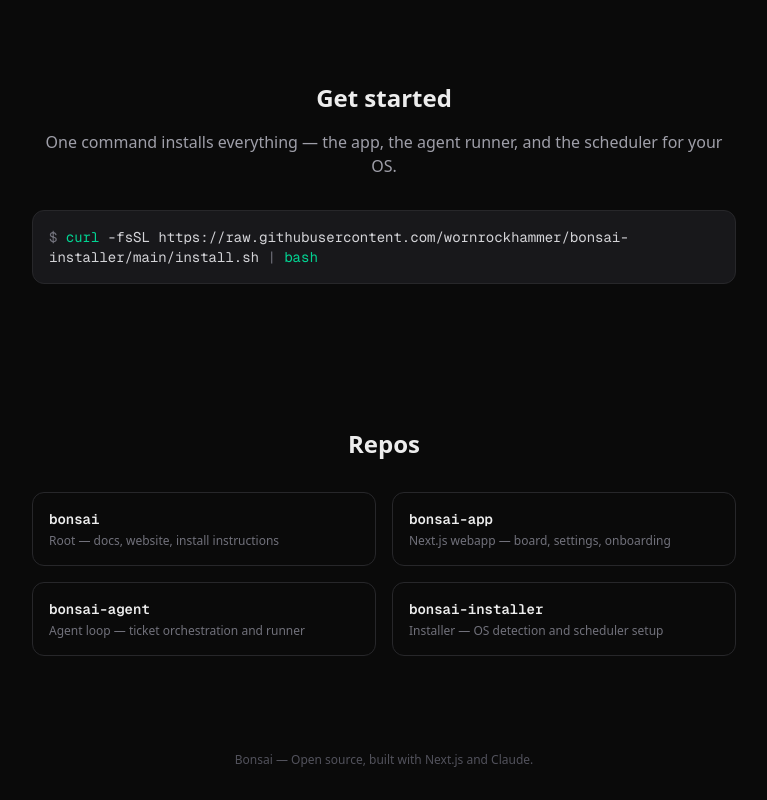
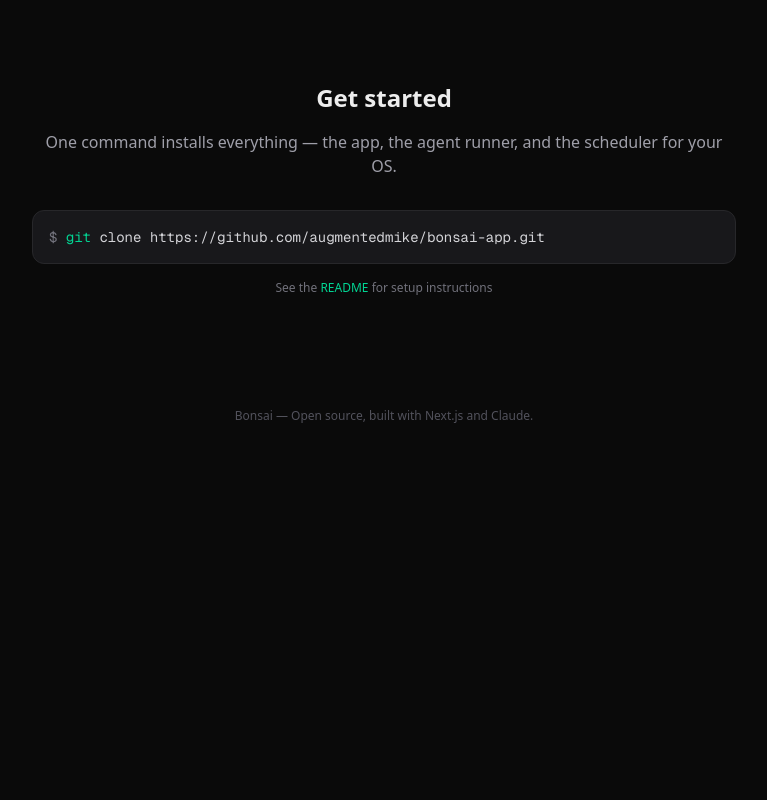
Before and after one commit to augmentedmike/bonsai-www, a Next.js app: page / in a window 1280 px wide. Shown: the part 916-1716 px from the top of the page, without its empty margins (256-1023 px from the left). After the commit the page ends 1372 px from the top, so only its background shows below. Built offline with nearby package versions, Linux system fonts and the light colour scheme.

Commit message:
Fix: Update to single repo (bonsai-app only) and correct GitHub username

```diff
--- a/src/app/page.tsx
+++ b/src/app/page.tsx
@@ -17,7 +17,7 @@ export default function Home() {
         </div>
         <div className="flex items-center gap-6">
           <a
-            href="https://github.com/wornrockhammer/bonsai"
+            href="https://github.com/augmentedmike/bonsai-app"
             target="_blank"
             rel="noopener noreferrer"
             className="text-sm text-zinc-400 hover:text-white transition-colors"
@@ -64,7 +64,7 @@ export default function Home() {
             Install Bonsai
           </a>
           <a
-            href="https://github.com/wornrockhammer/bonsai"
+            href="https://github.com/augmentedmike/bonsai-app"
             target="_blank"
             rel="noopener noreferrer"
             className="px-6 py-3 rounded-lg text-base font-medium border border-zinc-700 text-zinc-300 hover:border-zinc-500 hover:text-white transition-colors"
@@ -117,49 +117,25 @@ export default function Home() {
         </p>
         <div className="rounded-xl bg-zinc-900 border border-zinc-800 p-4 text-left font-mono text-sm overflow-x-auto">
           <span className="text-zinc-500">$</span>{" "}
-          <span className="text-emerald-400">curl</span>{" "}
+          <span className="text-emerald-400">git</span>{" "}
           <span className="text-zinc-300">
-            -fsSL https://raw.githubusercontent.com/wornrockhammer/bonsai-installer/main/install.sh
-          </span>{" "}
-          <span className="text-zinc-500">|</span>{" "}
-          <span className="text-emerald-400">bash</span>
+            clone https://github.com/augmentedmike/bonsai-app.git
+          </span>
         </div>
+        <p className="text-xs text-zinc-500 mt-4">
+          See the{" "}
+          <a
+            href="https://github.com/augmentedmike/bonsai-app#readme"
+            target="_blank"
+            rel="noopener noreferrer"
+            className="text-emerald-400 hover:underline"
+          >
+            README
+          </a>{" "}
+          for setup instructions
+        </p>
       </section>
 
-      {/* Repos */}
-      <section className="px-8 py-16 max-w-3xl mx-auto w-full">
-        <h2 className="text-2xl font-bold text-center mb-8">Repos</h2>
-        <div className="grid grid-cols-1 sm:grid-cols-2 gap-4">
-          {[
-            {
-              name: "bonsai",
-              desc: "Root — docs, website, install instructions",
-            },
-            { name: "bonsai-app", desc: "Next.js webapp — board, settings, onboarding" },
-            {
-              name: "bonsai-agent",
-              desc: "Agent loop — ticket orchestration and runner",
-            },
-            {
-              name: "bonsai-installer",
-              desc: "Installer — OS detection and scheduler setup",
-            },
-          ].map((repo) => (
-            <a
-              key={repo.name}
-              href={`https://github.com/wornrockhammer/${repo.name}`}
-              target="_blank"
-              rel="noopener noreferrer"
-              className="block rounded-xl border border-zinc-800 p-4 hover:border-zinc-600 transition-colors"
-            >
-              <h3 className="text-sm font-semibold font-mono mb-1">
-                {repo.name}
-              </h3>
-              <p className="text-xs text-zinc-500">{repo.desc}</p>
-            </a>
-          ))}
-        </div>
-      </section>
 
       {/* Footer */}
       <footer className="px-8 py-8 text-center text-xs text-zinc-600">
```
